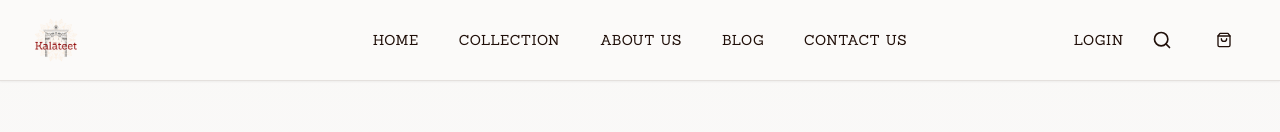
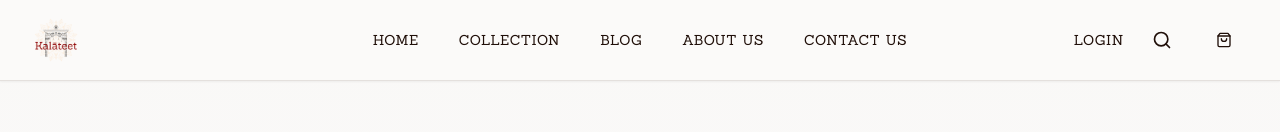
Before and after one commit to tbm26samrthkanungo-debug/kalateet-wear-yourself, a React (Vite) app: page /blog in a window 1280 px wide. Shown: the top 132 px of the page. Built offline with nearby package versions, Linux system fonts and the light colour scheme; the HTML template or start-up script is replaced by a standard one.

Commit message:
Changes
Co-authored-by: tbm26aayushsangwan-ux <248493105+tbm26aayushsangwan-ux@users.noreply.github.com>

```diff
--- a/src/components/Header.tsx
+++ b/src/components/Header.tsx
@@ -15,8 +15,8 @@ const Header = () => {
   const navItems = [
     { label: "Home", href: "/" },
     { label: "Collection", href: "/collection" },
+    { label: "Blog", href: "/blog" },
     { label: "About Us", href: "/about" },
-    { label: "Blog", href: "/blog" },
     { label: "Contact Us", href: "/contact" },
   ];
 
```
